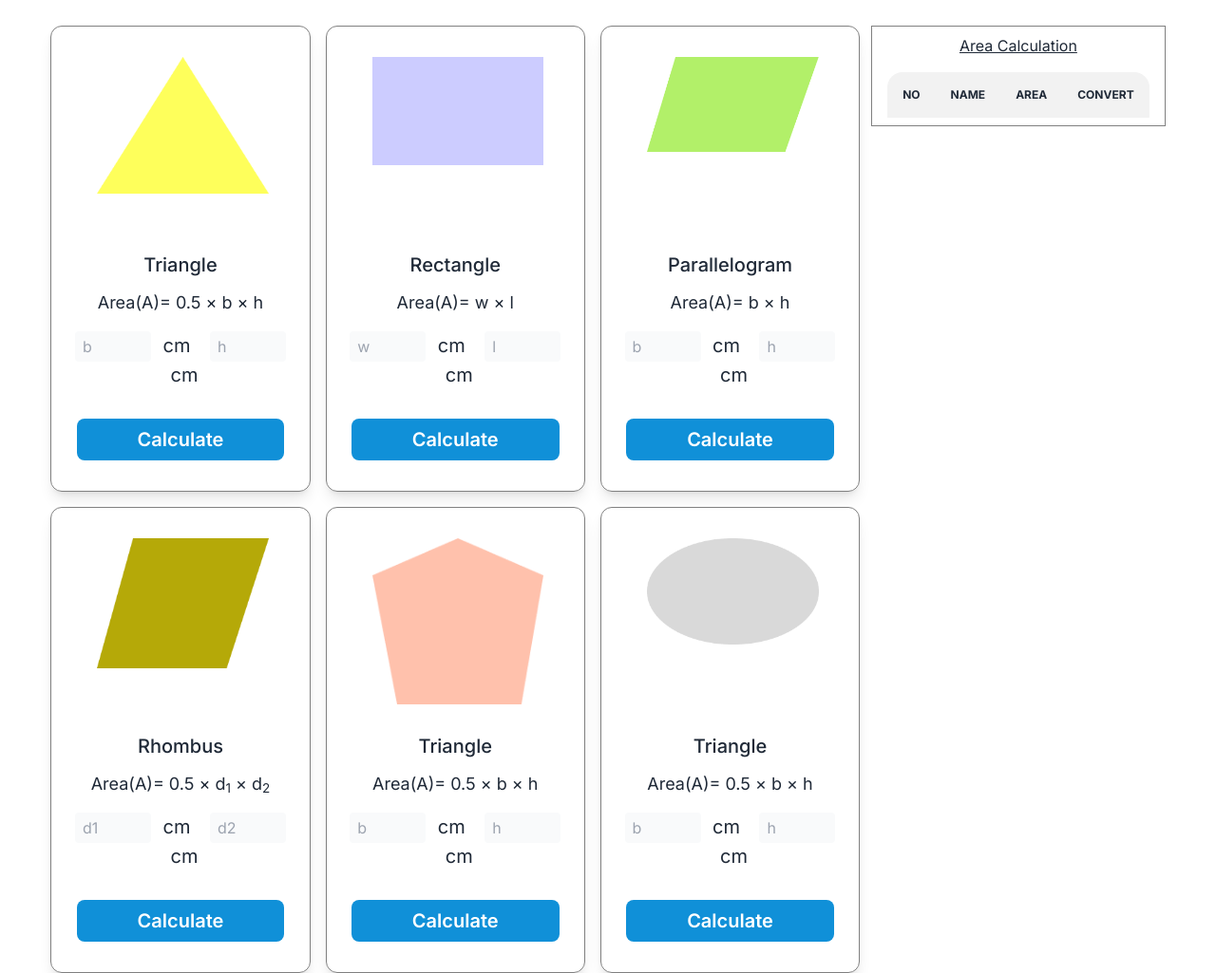
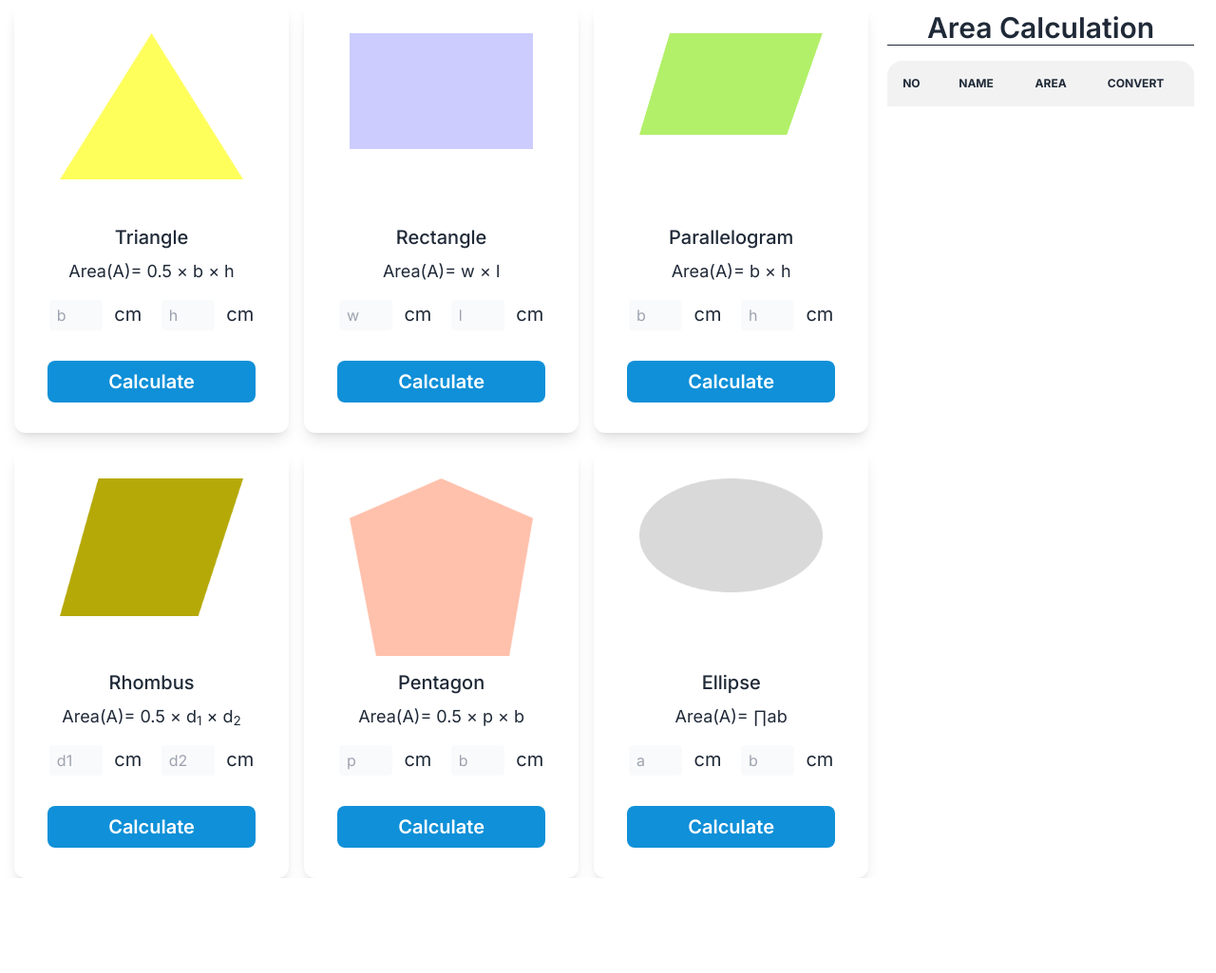
Before and after one commit to Tariqul-6nin3/Geometry_Genius, a plain HTML site: page index.html in a window 1280 px wide. Shown: the part 168-1193 px from the top of the page at 95% size. After the commit the page ends 1093 px from the top, so only its background shows below. Drawn offline with nearby package versions, Linux system fonts and the light colour scheme.

Commit message:
All Equation checked & committed

```diff
--- a/index.html
+++ b/index.html
@@ -7,15 +7,19 @@
     <title>Geometry Genius(Assignment-05)</title>
     <!-- CSS Link -->
     <link rel="stylesheet" href="./style.css" />
-    <!--Tailwind & DaisyUI Link -->
+    <!-- DaisyUI Link -->
     <link
       href="https://cdn.jsdelivr.net/npm/daisyui@2.50.1/dist/full.css"
       rel="stylesheet"
       type="text/css" />
+      <!-- Tailwind Link -->
     <script src="https://cdn.tailwindcss.com"></script>
   </head>
+
+  <!-- Body Structure Started here -->
   <body>
-    <header class="w-11/12 mx-auto mt-6 md:mt-10">
+    <!-- Header Stars -->
+    <header class="header mx-auto">
       <div class="header-container flex justify-between  px-8 py-2 rounded-md">
         <div>
         <h4 class="main-title">Interactive</h4>
@@ -26,95 +30,106 @@
       </div>
     </div>
     </header>
-    <main class="w-11/12 mx-auto mt-16 text-center md:flex gap-3">
+    <!-- Header Ended -->
+
+    <!-- Main Section Started -->
+    <main class="main mx-auto mt-10 text-center md:flex gap-3">
+      <!-- whole card container -->
       <div class="card-container w-full md:w-[80%] grid md:grid-cols-3 md:grid-rows-2 gap-4 ">
-        <div class="myCard single-card shadow-lg py-8 rounded-xl">
+        <!--Every Single Card -->
+        <div class=" single-card shadow-lg py-8 rounded-xl">
           <div class="object-photo ml-12 w-2/3">
             <img src="./images/triangle.png" alt="">
           </div>
-          <article class="text-center px-4 py-2">
-            <h4 id="triangle" class="text-xl font-medium mt-3">Triangle</h4>
-            <h5 class="text-lg mb-4 mt-3">Area(A)= 0.5 <span>&#215</span> b <span>&#215</span> h</h5>
-            <input id="length-field" class="w-20 bg-gray-50 px-2 py-1 rounded" type="text" name="" placeholder="b"> <span class="text-xl ml-2">cm</span>
-            <input class="w-20 bg-gray-50 px-2 py-1 rounded ml-4" type="text" name="" id="height-field" placeholder="h"> <span class="text-xl ml-2">cm</span>
+          <article class="text-center px-2 py-2">
+            <h4 id="triangle" class="text-xl font-medium mt-2">Triangle</h4>
+            <h5 class="text-lg mb-4 mt-2">Area(A)= 0.5 <span>&#215</span> b <span>&#215</span> h</h5>
+            <input id="length-field" class="w-14 bg-gray-50 px-2 py-1 rounded" type="text" name="" placeholder="b"> <span class="text-xl ml-2">cm</span>
+            <input class="w-14 bg-gray-50 px-2 py-1 rounded ml-4" type="text" name="" id="height-field" placeholder="h"> <span class="text-xl ml-2">cm</span>
           </article>
           <div>
             <button id="calculate-btn-1" class="claculate-btn text-white py-2 mt-6 px-16 text-xl rounded-lg font-semibold ">Calculate</button>
           </div>
         </div>
-        <div class="myCard single-card shadow-lg py-8 rounded-xl">
+        <!--Every Single Card -->
+        <div class=" single-card shadow-lg py-8 rounded-xl">
           <div class="object-photo ml-12 w-2/3">
             <img src="./images/rectangle.png" alt="">
           </div>
-          <article class="text-center px-4 py-2">
-            <h4 id="rectangle" class="text-xl font-medium mt-3">Rectangle</h4>
-            <h5 class="text-lg mb-4 mt-3">Area(A)= w <span>&#215</span> l</h5>
-            <input class="w-20 bg-gray-50 px-2 py-1 rounded" type="text" name="" id="width-field-rect" placeholder="w"> <span class="text-xl ml-2">cm</span>
-            <input class="w-20 bg-gray-50 px-2 py-1 rounded ml-4" type="text" name="" id="length-field-rect" placeholder="l"> <span class="text-xl ml-2">cm</span>
+          <article class="text-center px-2 py-2">
+            <h4 id="rectangle" class="text-xl font-medium mt-2">Rectangle</h4>
+            <h5 class="text-lg mb-4 mt-2">Area(A)= w <span>&#215</span> l</h5>
+            <input class="w-14 bg-gray-50 px-2 py-1 rounded" type="text" name="" id="width-field-rect" placeholder="w"> <span class="text-xl ml-2">cm</span>
+            <input class="w-14 bg-gray-50 px-2 py-1 rounded ml-4" type="text" name="" id="length-field-rect" placeholder="l"> <span class="text-xl ml-2">cm</span>
           </article>
           <div>
             <button id="calculate-btn-2" class="claculate-btn text-white py-2 mt-6 px-16 text-xl rounded-lg font-semibold ">Calculate</button>
           </div>
         </div>
-        <div id="myCard" class="single-card shadow-lg py-8 rounded-xl">
+        <!--Every Single Card -->
+        <div class="single-card shadow-lg py-8 rounded-xl">
           <div class="object-photo ml-12 w-2/3">
             <img src="./images/parallelogram.png" alt="">
           </div>
-          <article class="text-center px-4 py-2">
-            <h4 id="Parallelogram" class="text-xl font-medium mt-3">Parallelogram</h4>
-            <h5 class="text-lg mb-4 mt-3">Area(A)= b <span>&#215</span> h</h5>
-            <input class="w-20 bg-gray-50 px-2 py-1 rounded" type="text" name="" id="base-field-para" placeholder="b"> <span class="text-xl ml-2">cm</span>
-            <input class="w-20 bg-gray-50 px-2 py-1 rounded ml-4" type="text" name="" id="height-field-para" placeholder="h"> <span class="text-xl ml-2">cm</span>
+          <article class="text-center px-2 py-2">
+            <h4 id="Parallelogram" class="text-xl font-medium mt-2">Parallelogram</h4>
+            <h5 class="text-lg mb-4 mt-2">Area(A)= b <span>&#215</span> h</h5>
+            <input class="w-14 bg-gray-50 px-2 py-1 rounded" type="text" name="" id="base-field-para" placeholder="b"> <span class="text-xl ml-2">cm</span>
+            <input class="w-14 bg-gray-50 px-2 py-1 rounded ml-4" type="text" name="" id="height-field-para" placeholder="h"> <span class="text-xl ml-2">cm</span>
           </article>
           <div>
             <button id="calculte-btn-3" class="claculate-btn text-white py-2 mt-6 px-16 text-xl rounded-lg font-semibold ">Calculate</button>
           </div>
         </div>
-        <div id="myCard" class="single-card shadow-lg py-8 rounded-xl">
+         <!--Every Single Card -->
+        <div  class="single-card shadow-lg py-8 rounded-xl">
           <div class="object-photo ml-12 w-2/3">
             <img src="./images/rhombus.png" alt="">
           </div>
-          <article class="text-center px-4 py-2">
-            <h4 id="rhombus" class="text-xl font-medium mt-3">Rhombus</h4>
-            <h5 class="text-lg mb-4 mt-3">Area(A)= 0.5 <span>&#215</span> d<sub>1</sub> <span>&#215</span> d<sub>2</sub></h5>
-            <input class="w-20 bg-gray-50 px-2 py-1 rounded" type="text" name="" id="diagonal1" placeholder="d1"> <span class="text-xl ml-2">cm</span>
-            <input class="w-20 bg-gray-50 px-2 py-1 rounded ml-4" type="text" name="" id="diagonal2" placeholder="d2"> <span class="text-xl ml-2">cm</span>
+          <article class="text-center px-2 py-2">
+            <h4 id="rhombus" class="text-xl font-medium mt-2">Rhombus</h4>
+            <h5 class="text-lg mb-4 mt-2">Area(A)= 0.5 <span>&#215</span> d<sub>1</sub> <span>&#215</span> d<sub>2</sub></h5>
+            <input class="w-14 bg-gray-50 px-2 py-1 rounded" type="text" name="" id="diagonal1" placeholder="d1"> <span class="text-xl ml-2">cm</span>
+            <input class="w-14 bg-gray-50 px-2 py-1 rounded ml-4" type="text" name="" id="diagonal2" placeholder="d2"> <span class="text-xl ml-2">cm</span>
           </article>
           <div>
             <button id="calculte-btn-4" class="claculate-btn text-white py-2 mt-6 px-16 text-xl rounded-lg font-semibold ">Calculate</button>
           </div>
         </div>
+         <!--Every Single Card -->
         <div class="single-card shadow-lg py-8 rounded-xl">
           <div class="object-photo ml-12 w-2/3">
             <img src="./images/pentagon.png" alt="">
           </div>
-          <article class="text-center px-4 py-2">
-            <h4 class="text-xl font-medium mt-3">Triangle</h4>
-            <h5 class="text-lg mb-4 mt-3">Area(A)= 0.5 <span>&#215</span> b <span>&#215</span> h</h5>
-            <input class="w-20 bg-gray-50 px-2 py-1 rounded" type="text" name="" id="" placeholder="b"> <span class="text-xl ml-2">cm</span>
-            <input class="w-20 bg-gray-50 px-2 py-1 rounded ml-4" type="text" name="" id="" placeholder="h"> <span class="text-xl ml-2">cm</span>
+          <article class="text-center px-2 py-2">
+            <h4 id="pentagone" class="text-xl font-medium mt-2">Pentagon</h4>
+            <h5 class="text-lg mb-4 mt-2">Area(A)= 0.5 <span>&#215</span> p <span>&#215</span> b</h5>
+            <input class="w-14 bg-gray-50 px-2 py-1 rounded" type="text" name="" id="perimeter" placeholder="p"> <span class="text-xl ml-2">cm</span>
+            <input class="w-14 bg-gray-50 px-2 py-1 rounded ml-4" type="text" name="" id="apothem" placeholder="b"> <span class="text-xl ml-2">cm</span>
           </article>
           <div>
-            <button class="claculate-btn text-white py-2 mt-6 px-16 text-xl rounded-lg font-semibold ">Calculate</button>
+            <button id="calculte-btn-5" class="claculate-btn text-white py-2 mt-6 px-16 text-xl rounded-lg font-semibold ">Calculate</button>
           </div>
         </div>
-        <div id="myCard" class="single-card shadow-lg py-8 rounded-xl">
+         <!--Every Single Card -->
+        <div  class="single-card shadow-lg py-8 rounded-xl">
           <div class="object-photo ml-12 w-2/3">
             <img src="./images/ellipse.png" alt="">
           </div>
-          <article class="text-center px-4 py-2">
-            <h4 class="text-xl font-medium mt-3">Triangle</h4>
-            <h5 class="text-lg mb-4 mt-3">Area(A)= 0.5 <span>&#215</span> b <span>&#215</span> h</h5>
-            <input class="w-20 bg-gray-50 px-2 py-1 rounded" type="text" name="" id="" placeholder="b"> <span class="text-xl ml-2">cm</span>
-            <input class="w-20 bg-gray-50 px-2 py-1 rounded ml-4" type="text" name="" id="" placeholder="h"> <span class="text-xl ml-2">cm</span>
+          <article class="text-center px-2 py-2">
+            <h4 id="ellipse" class="text-xl font-medium mt-2">Ellipse</h4>
+            <h5 class="text-lg mb-4 mt-2">Area(A)= <span> &prod;ab </span></h5>
+            <input class="w-14 bg-gray-50 px-2 py-1 rounded" type="text" name="" id="axisA" placeholder="a"> <span class="text-xl ml-2">cm</span>
+            <input class="w-14 bg-gray-50 px-2 py-1 rounded ml-4" type="text" name="" id="axisB" placeholder="b"> <span class="text-xl ml-2">cm</span>
           </article>
           <div>
-            <button class="claculate-btn text-white py-2 mt-6 px-16 text-xl rounded-lg font-semibold ">Calculate</button>
+            <button id="calculte-btn-6" class="claculate-btn text-white py-2 mt-6 px-16 text-xl rounded-lg font-semibold ">Calculate</button>
           </div>
         </div>
       </div>
-      <div class="area-calculation md:w-[28%] h-full px-4 py-2">
-        <h1 class="underline">Area Calculation</h1>
+      <div class="area-calculation w-full  md:w-[30%] max-h-80 px-2 py-2">
+        <h1 class="text-3xl font-semibold">Area Calculation</h1>
+        <hr class="text-4xl font-bold">
         <div class="overflow-x-auto mt-4 table-container">
        <table class="table w-full">
       <!-- head -->
@@ -127,13 +142,15 @@
       </tr>
     </thead>
     <tbody id="table-container">
-      <!-- row 1 -->
-
-    </tbody>
-  </table>
-</div>
+      <!-- Appending row -->
+     </tbody>
+     </table>
+   </div>
       </div>
     </main>
+    <!-- Main Section Ended -->
+    <!-- JS File Link -->
     <script src="./function.js"></script>
   </body>
+  <!-- body structure ended -->
 </html>
--- a/style.css
+++ b/style.css
@@ -1,9 +1,16 @@
+/* Google font link */
 @import url("https://fonts.googleapis.com/css2?family=Bebas+Neue&family=EB+Garamond:wght@400;500;600;700;800&family=Inter:wght@300;400;500;600;700&family=Open+Sans:wght@400;600;700&family=Poppins:ital,wght@0,400;0,500;0,600;0,700;0,900;1,400&family=Work+Sans:wght@400;500;600;700&display=swap");
 * {
   margin: 0;
   padding: 0;
   box-sizing: border-box;
   font-family: "Inter", sans-serif;
+}
+.header {
+  padding: 20px 15px;
+}
+.main {
+  padding: 0px 15px;
 }
 .header-container {
   background-color: rgba(16, 144, 216, 0.1);
@@ -17,9 +24,6 @@
   font-weight: 500;
   font-size: 20px;
   color: rgba(17, 17, 17, 0.6);
-}
-.single-card {
-  border: 1px solid gray;
 }
 .header-button {
   font-weight: 700;
@@ -35,10 +39,8 @@
   background-color: #1090d8;
 }
 .area-calculation {
-  border: 1px solid gray;
+  /* border: 1px solid gray; */
 }
 .object-photo {
   height: 185px;
 }
-.object-photo img {
-}
```
Also changed, not shown: blog.html (+65 -45 lines), function.js (+71 -6 lines).
